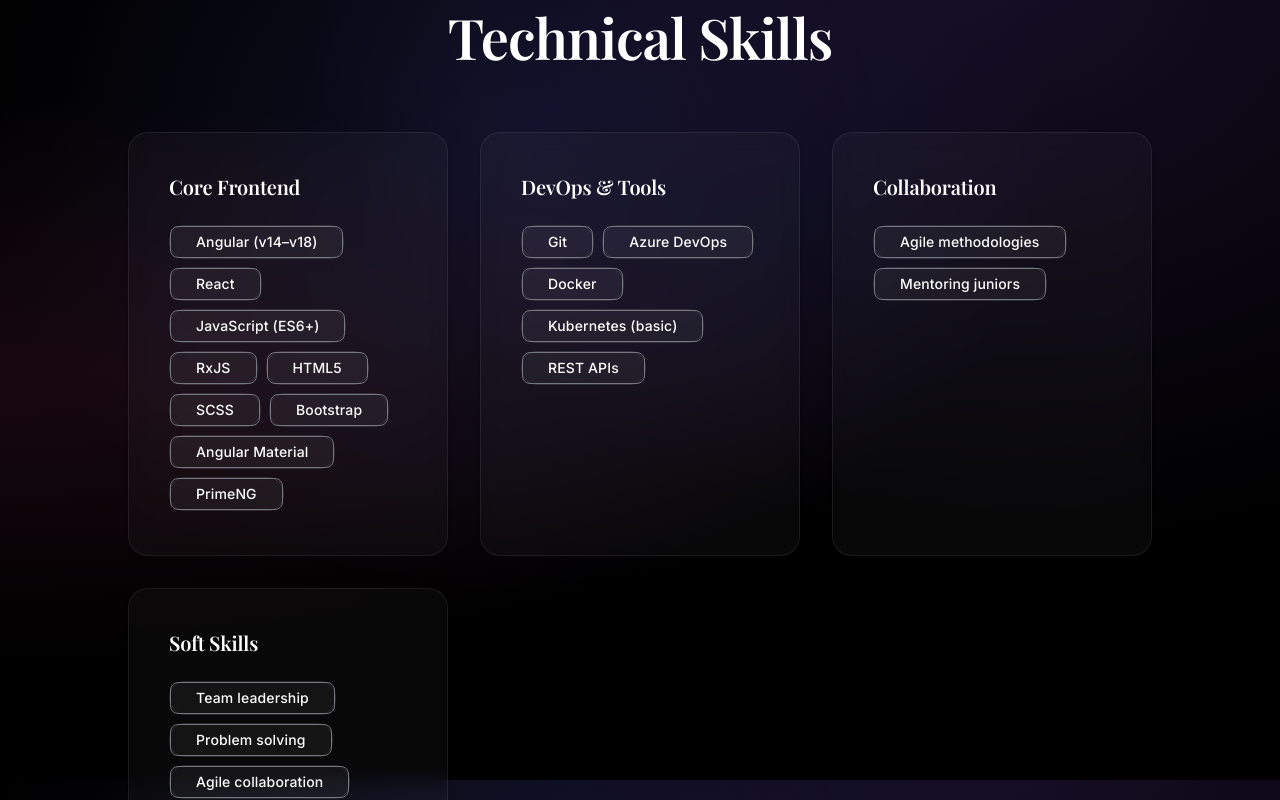
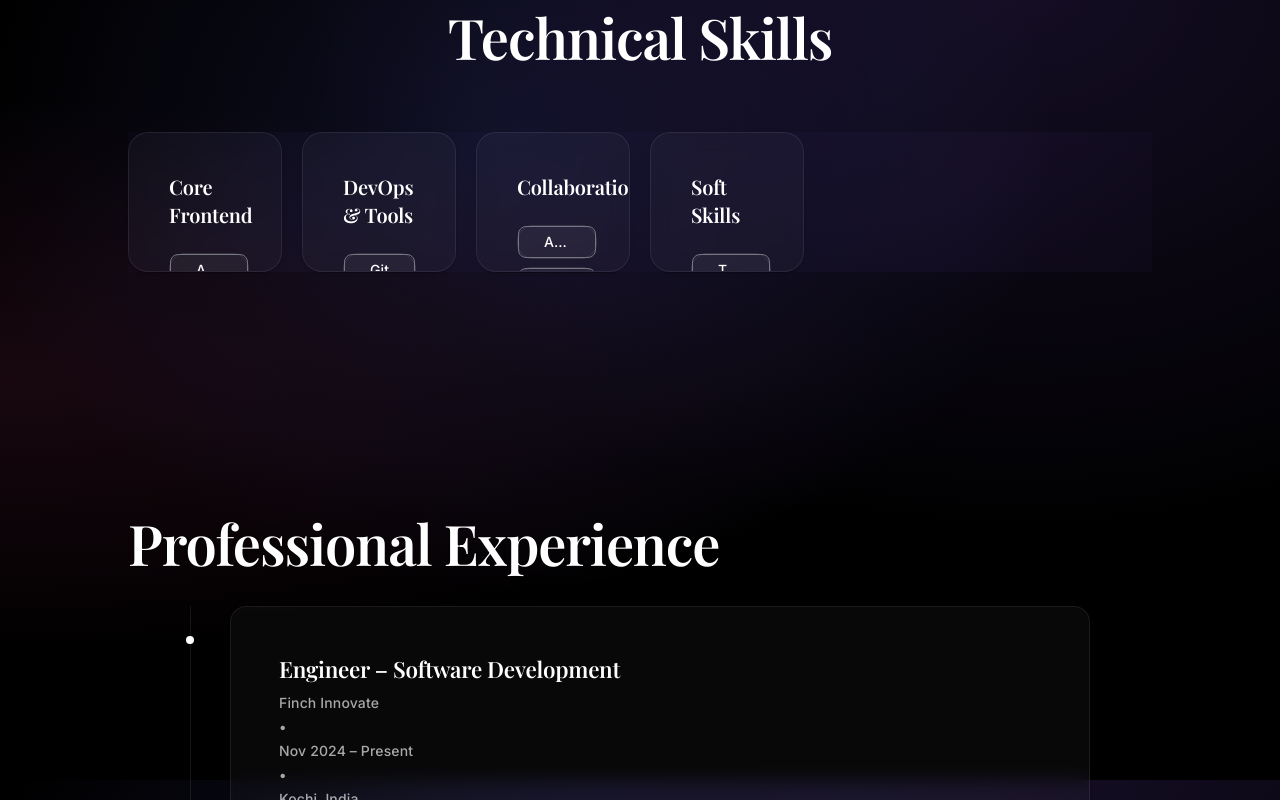
Before and after one commit to rahulennazhiyil/portfolio, an Angular app: page / in a window 1280 px wide. Shown: the part 1620-2420 px from the top of the page. Built offline with nearby package versions, Linux system fonts and the light colour scheme; a web font is replaced by a local one.

Commit message:
Transform skills section to Bento Grid + Constellation design
- Modern Bento Grid layout (6 columns)
- Constellation background effects
- Varied tile sizes for visual interest
- Foundation for animated connections

Skills section now modern and engaging

```diff
--- a/src/app/components/skills/skills.component.scss
+++ b/src/app/components/skills/skills.component.scss
@@ -14,10 +14,26 @@
 
 .skills-grid {
   display: grid;
-  grid-template-columns: repeat(auto-fit, minmax(300px, 1fr));
-  gap: 32px;
-  max-width: 1200px;
+  grid-template-columns: repeat(6, 1fr);
+  grid-auto-rows: 140px;
+  gap: 20px;
+  max-width: 1400px;
   margin: 0 auto;
+  position: relative;
+
+  // Constellation background
+  &::before {
+    content: '';
+    position: absolute;
+    top: 0;
+    left: 0;
+    right: 0;
+    bottom: 0;
+    background: radial-gradient(circle at 20% 50%, rgba(99, 102, 241, 0.05) 0%, transparent 50%),
+      radial-gradient(circle at 80% 50%, rgba(139, 92, 246, 0.05) 0%, transparent 50%);
+    pointer-events: none;
+    z-index: 0;
+  }
 }
 
 .skill-category {
```
